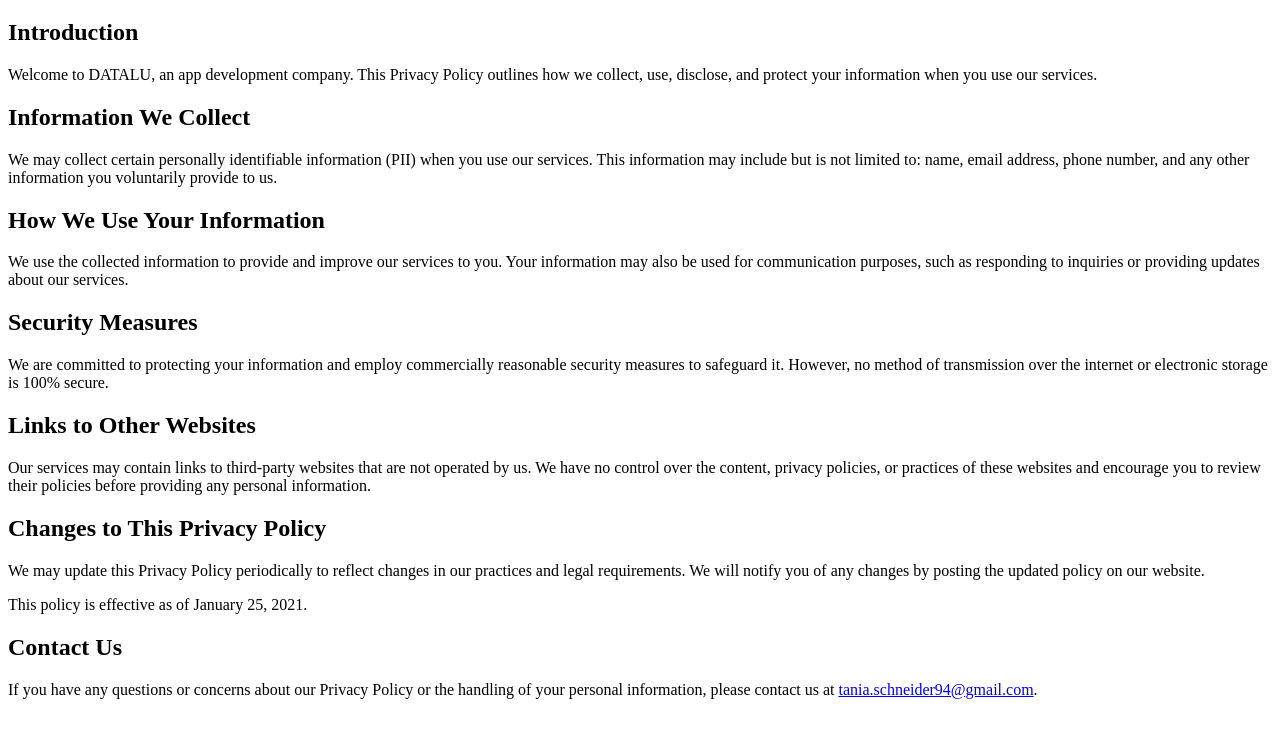
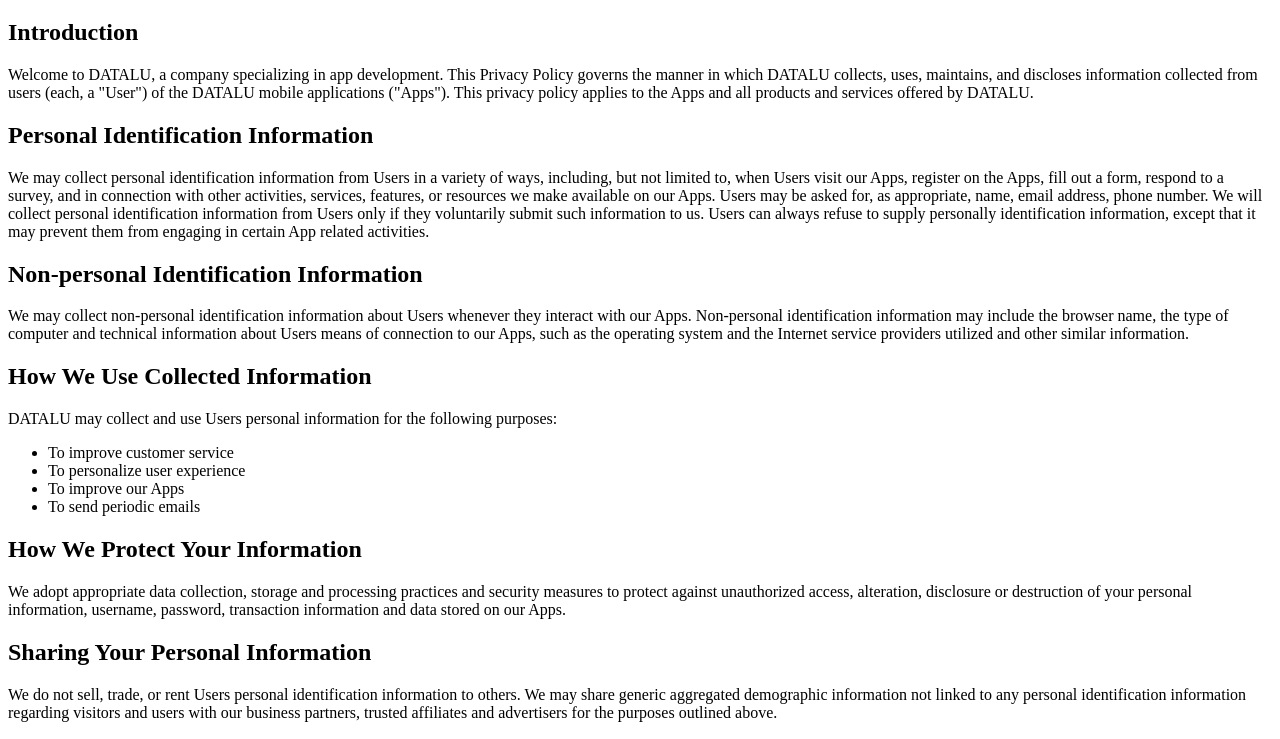
Before and after one commit to DanielBaltazarSchneider/Privacy-Policy, a plain HTML site: page index.html in a window 1280 px wide. Shown: the part 61-800 px from the top of the page. Drawn offline with Linux system fonts and the light colour scheme.

Commit message:
Update index.html

```diff
--- a/index.html
+++ b/index.html
@@ -9,25 +9,41 @@
     <h1>Privacy Policy</h1>
 
     <h2>Introduction</h2>
-    <p>Welcome to DATALU, an app development company. This Privacy Policy outlines how we collect, use, disclose, and protect your information when you use our services.</p>
+    <p>Welcome to DATALU, a company specializing in app development. This Privacy Policy governs the manner in which DATALU collects, uses, maintains, and discloses information collected from users (each, a "User") of the DATALU mobile applications ("Apps"). This privacy policy applies to the Apps and all products and services offered by DATALU.</p>
 
-    <h2>Information We Collect</h2>
-    <p>We may collect certain personally identifiable information (PII) when you use our services. This information may include but is not limited to: name, email address, phone number, and any other information you voluntarily provide to us.</p>
+    <h2>Personal Identification Information</h2>
+    <p>We may collect personal identification information from Users in a variety of ways, including, but not limited to, when Users visit our Apps, register on the Apps, fill out a form, respond to a survey, and in connection with other activities, services, features, or resources we make available on our Apps. Users may be asked for, as appropriate, name, email address, phone number. We will collect personal identification information from Users only if they voluntarily submit such information to us. Users can always refuse to supply personally identification information, except that it may prevent them from engaging in certain App related activities.</p>
 
-    <h2>How We Use Your Information</h2>
-    <p>We use the collected information to provide and improve our services to you. Your information may also be used for communication purposes, such as responding to inquiries or providing updates about our services.</p>
+    <h2>Non-personal Identification Information</h2>
+    <p>We may collect non-personal identification information about Users whenever they interact with our Apps. Non-personal identification information may include the browser name, the type of computer and technical information about Users means of connection to our Apps, such as the operating system and the Internet service providers utilized and other similar information.</p>
 
-    <h2>Security Measures</h2>
-    <p>We are committed to protecting your information and employ commercially reasonable security measures to safeguard it. However, no method of transmission over the internet or electronic storage is 100% secure.</p>
+    <h2>How We Use Collected Information</h2>
+    <p>DATALU may collect and use Users personal information for the following purposes:</p>
+    <ul>
+        <li>To improve customer service</li>
+        <li>To personalize user experience</li>
+        <li>To improve our Apps</li>
+        <li>To send periodic emails</li>
+    </ul>
 
-    <h2>Links to Other Websites</h2>
-    <p>Our services may contain links to third-party websites that are not operated by us. We have no control over the content, privacy policies, or practices of these websites and encourage you to review their policies before providing any personal information.</p>
+    <h2>How We Protect Your Information</h2>
+    <p>We adopt appropriate data collection, storage and processing practices and security measures to protect against unauthorized access, alteration, disclosure or destruction of your personal information, username, password, transaction information and data stored on our Apps.</p>
+
+    <h2>Sharing Your Personal Information</h2>
+    <p>We do not sell, trade, or rent Users personal identification information to others. We may share generic aggregated demographic information not linked to any personal identification information regarding visitors and users with our business partners, trusted affiliates and advertisers for the purposes outlined above.</p>
+
+    <h2>Third Party Websites</h2>
+    <p>Users may find advertising or other content on our Apps that link to the sites and services of our partners, suppliers, advertisers, sponsors, licensors and other third parties. We do not control the content or links that appear on these sites and are not responsible for the practices employed by websites linked to or from our Apps. In addition, these sites or services, including their content and links, may be constantly changing. These sites and services may have their own privacy policies and customer service policies. Browsing and interaction on any other website, including websites which have a link to our Apps, is subject to that website\'s own terms and policies.</p>
 
     <h2>Changes to This Privacy Policy</h2>
-    <p>We may update this Privacy Policy periodically to reflect changes in our practices and legal requirements. We will notify you of any changes by posting the updated policy on our website.</p>
-    <p>This policy is effective as of January 25, 2021.</p>
+    <p>DATALU has the discretion to update this privacy policy at any time. When we do, we will revise the updated date at the bottom of this page. We encourage Users to frequently check this page for any changes to stay informed about how we are helping to protect the personal information we collect. You acknowledge and agree that it is your responsibility to review this privacy policy periodically and become aware of modifications.</p>
 
-    <h2>Contact Us</h2>
-    <p>If you have any questions or concerns about our Privacy Policy or the handling of your personal information, please contact us at <a href="mailto:tania.schneider94@gmail.com">tania.schneider94@gmail.com</a>.</p>
+    <h2>Your Acceptance of These Terms</h2>
+    <p>By using our Apps, you signify your acceptance of this policy. If you do not agree to this policy, please do not use our Apps. Your continued use of the Apps following the posting of changes to this policy will be deemed your acceptance of those changes.</p>
+
+    <h2>Contacting Us</h2>
+    <p>If you have any questions about this Privacy Policy, the practices of our Apps, or your dealings with our Apps, please contact us at <a href="mailto:tania.schneider94@gmail.com">tania.schneider94@gmail.com</a>.</p>
+
+    <p>This document was last updated on January 25, 2021.</p>
 </body>
 </html>
```
